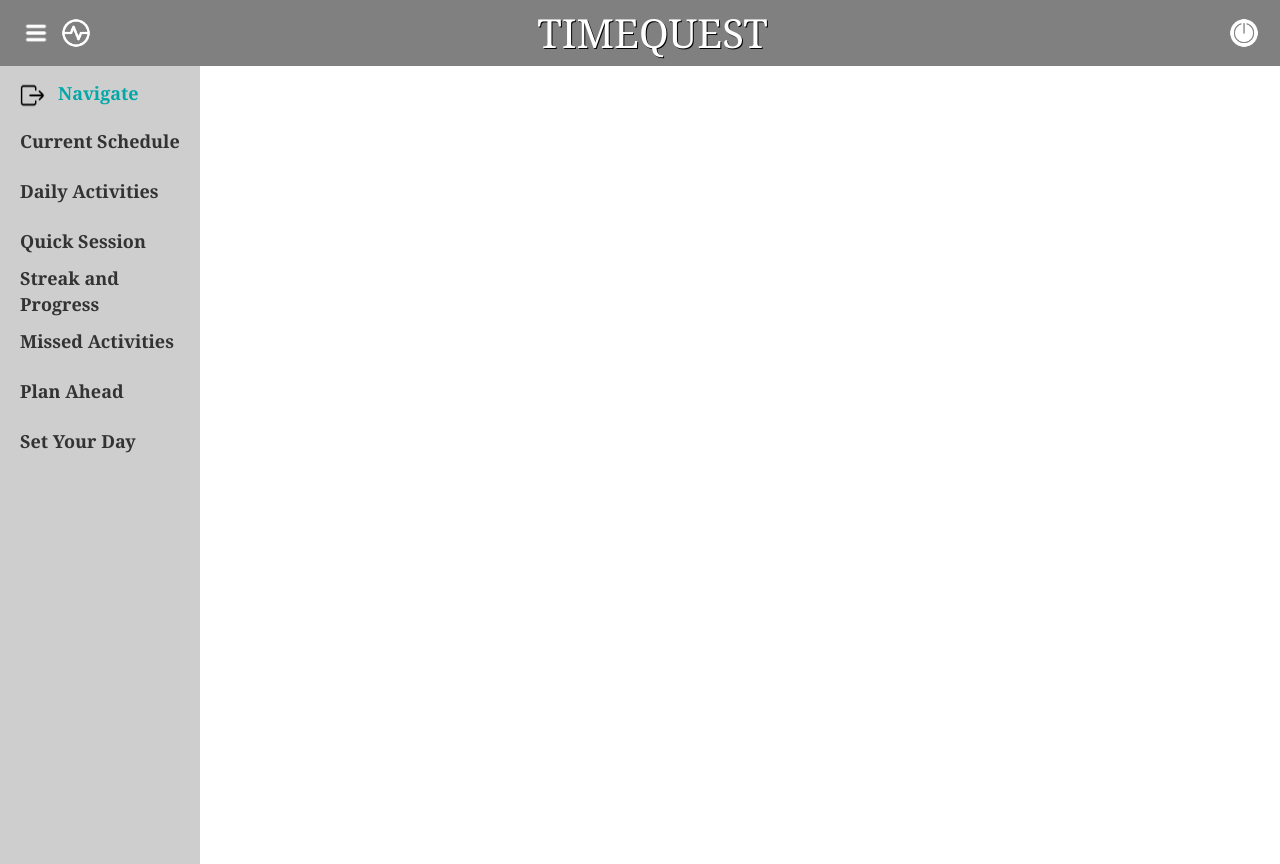
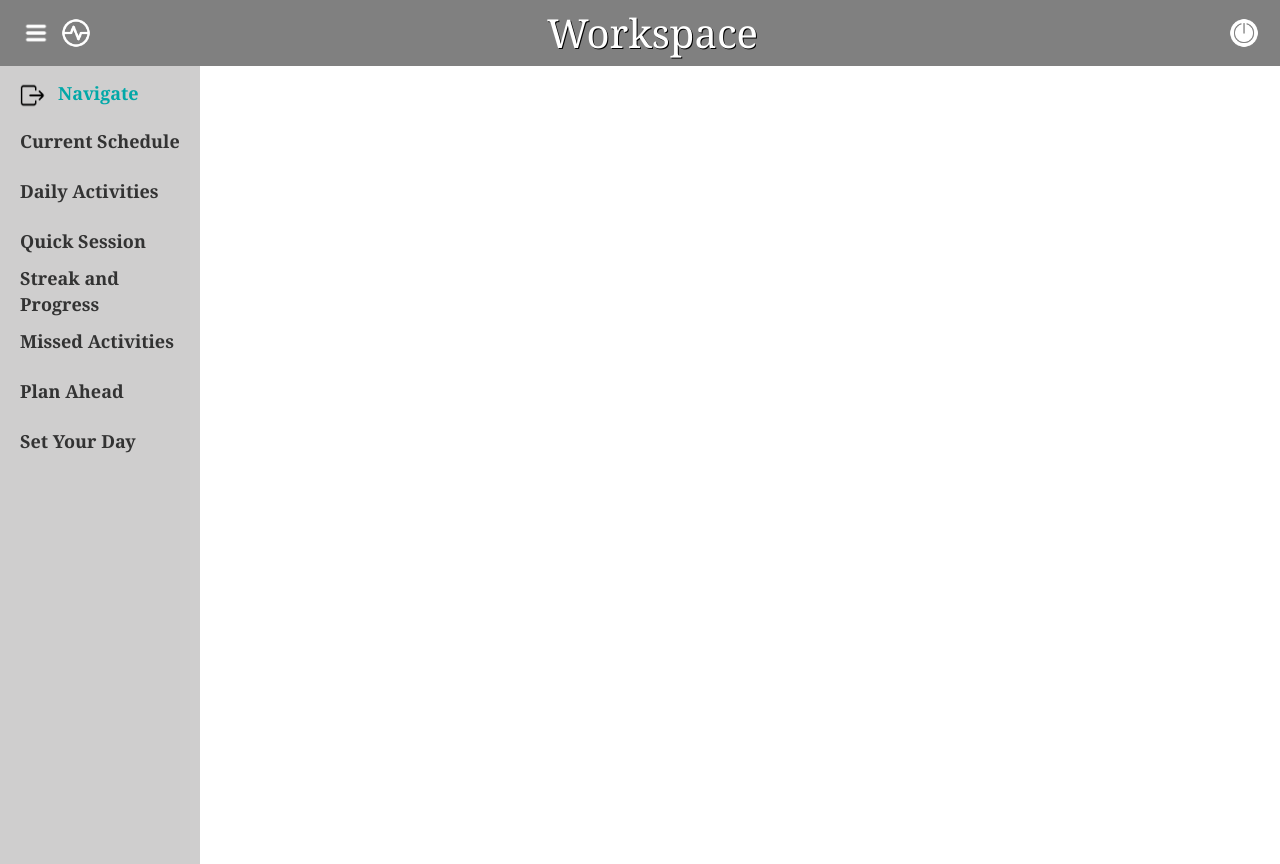
Before and after one commit to akhilreddy6g/Workspace, a React (Vite) app in the folder client/: page / in a window 1280 px wide. Built offline with nearby package versions, Linux system fonts and the light colour scheme.

Commit message:
Update Title

```diff
--- a/client/index.html
+++ b/client/index.html
@@ -5,7 +5,7 @@
     <meta name="viewport" content="width=device-width, initial-scale=1.0" />
     <link rel="stylesheet" href="https://cdn.jsdelivr.net/npm/bootstrap@3.3.7/dist/css/bootstrap.min.css" integrity="sha384-BVYiiSIFeK1dGmJRAkycuHAHRg32OmUcww7on3RYdg4Va+PmSTsz/K68vbdEjh4u" crossorigin="anonymous">
     <link rel="stylesheet" href="./style.css">
-    <title>Time Quest</title>
+    <title>Workspace</title>
   </head>
   <body>
     <div id="root"></div>
--- a/client/src/components/Header.jsx
+++ b/client/src/components/Header.jsx
@@ -12,7 +12,7 @@ export default function Header(){
       <img className="logo" id="menulogo" src="src/assets/menu.png" alt="Menu logo" onClick={toggleData}/>
       <a href="/daily-activities"> <img className="logo" id="dailyactlogo" src="src/assets/daily-activities.png" alt="DAct logo" /></a>
       <div className="title-container" id="titlecontainer">
-        <a className="navbar-brand" id="titlelink" href="/"><p id="titlename">TIMEQUEST</p></a>
+        <a className="navbar-brand" id="titlelink" href="/"><p id="titlename">Workspace</p></a>
       </div>
       <a href="/day-off"><img className="logo" id="powerlogo" src="src/assets/white-power.png" alt="Power logo"/></a>
     </div>
```
